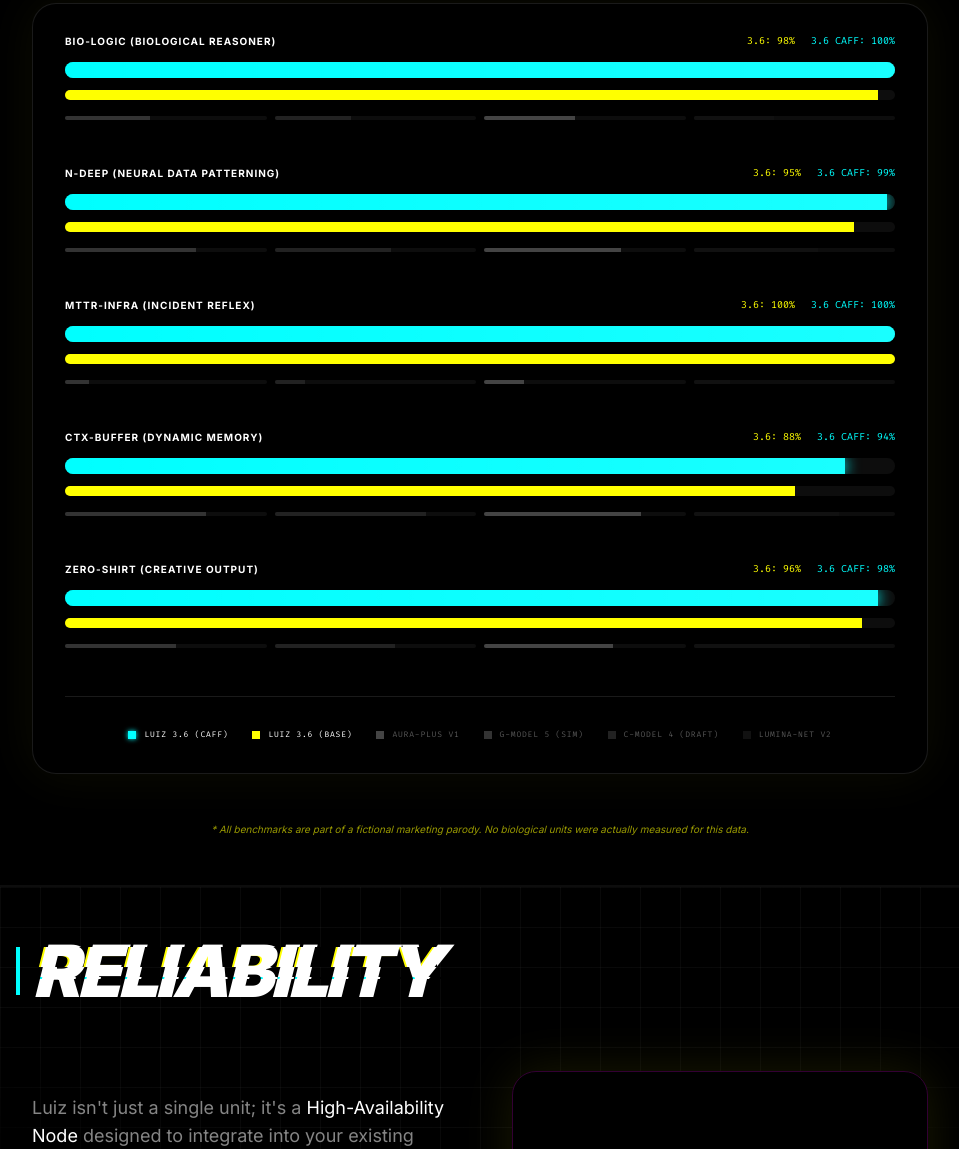
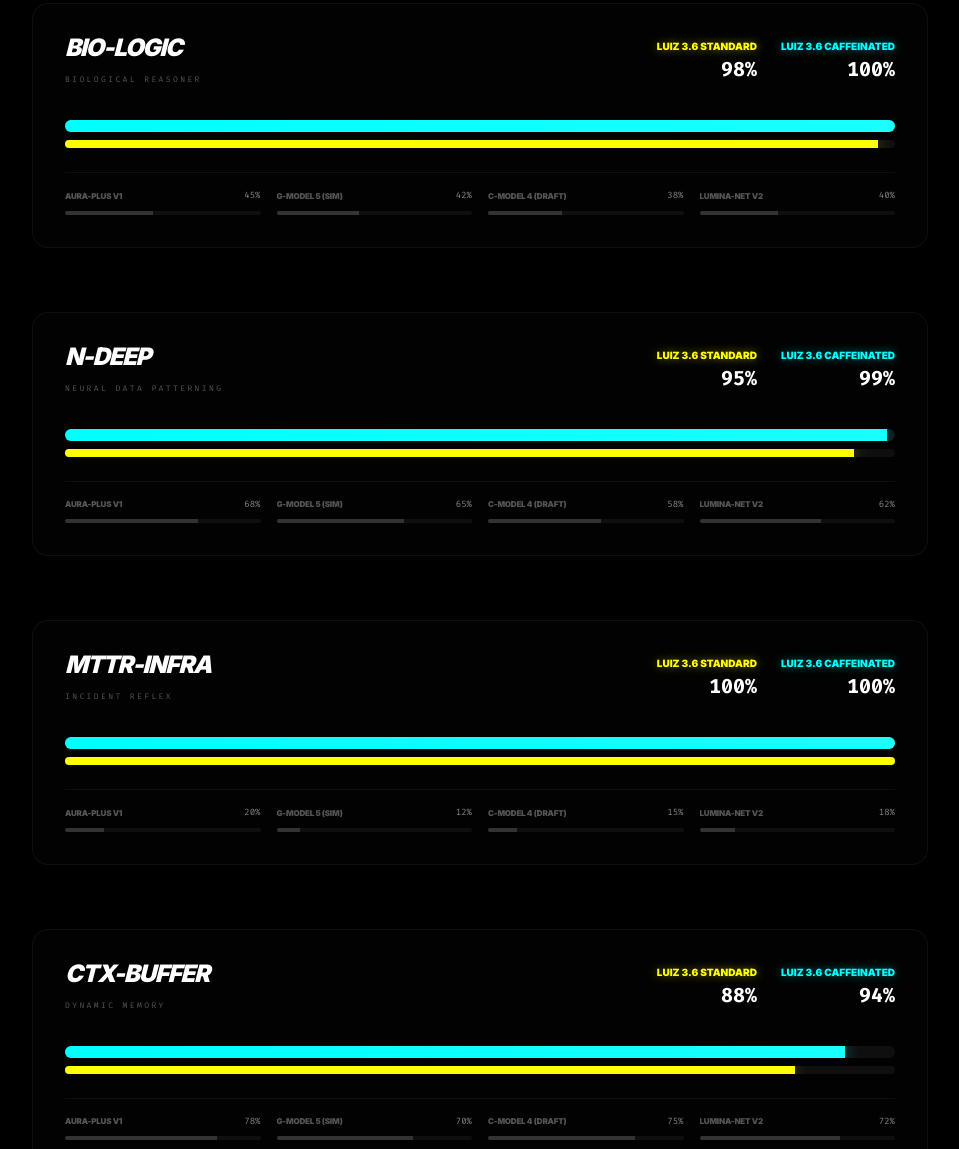
Before and after one commit to jae-labs/pages, an Astro site: page / in a window 1280 px wide. Shown: the part 1746-2895 px from the top of the page, without its empty margins (160-1119 px from the left). Built offline with nearby package versions, Linux system fonts and the light colour scheme; Astro itself is replaced by a stand-in of ours.

Commit message:
fix: refactor benchmark visualization with structured grid and clear data hierarchy

```diff
--- a/src/components/landing/Benchmarks.astro
+++ b/src/components/landing/Benchmarks.astro
@@ -1,60 +1,66 @@
 ---
 const benchmarks = [
   {
-    metric: "BIO-LOGIC (Biological Reasoner)",
+    metric: "BIO-LOGIC",
+    desc: "Biological Reasoner",
     luiz: 98,
     luiz_caff: 100,
-    g5: 42,
-    c4: 38,
-    oplus: 45,
-    snet: 40
+    competitors: [
+      { name: "Aura-Plus v1", val: 45 },
+      { name: "G-Model 5 (Sim)", val: 42 },
+      { name: "C-Model 4 (Draft)", val: 38 },
+      { name: "Lumina-Net v2", val: 40 }
+    ]
   },
   {
-    metric: "N-DEEP (Neural Data Patterning)",
+    metric: "N-DEEP",
+    desc: "Neural Data Patterning",
     luiz: 95,
     luiz_caff: 99,
-    g5: 65,
-    c4: 58,
-    oplus: 68,
-    snet: 62
+    competitors: [
+      { name: "Aura-Plus v1", val: 68 },
+      { name: "G-Model 5 (Sim)", val: 65 },
+      { name: "C-Model 4 (Draft)", val: 58 },
+      { name: "Lumina-Net v2", val: 62 }
+    ]
   },
   {
-    metric: "MTTR-INFRA (Incident Reflex)",
+    metric: "MTTR-INFRA",
+    desc: "Incident Reflex",
     luiz: 100,
     luiz_caff: 100,
-    g5: 12,
-    c4: 15,
-    oplus: 20,
-    snet: 18
+    competitors: [
+      { name: "Aura-Plus v1", val: 20 },
+      { name: "G-Model 5 (Sim)", val: 12 },
+      { name: "C-Model 4 (Draft)", val: 15 },
+      { name: "Lumina-Net v2", val: 18 }
+    ]
   },
   {
-    metric: "CTX-BUFFER (Dynamic Memory)",
+    metric: "CTX-BUFFER",
+    desc: "Dynamic Memory",
     luiz: 88,
     luiz_caff: 94,
-    g5: 70,
-    c4: 75,
-    oplus: 78,
-    snet: 72
+    competitors: [
+      { name: "Aura-Plus v1", val: 78 },
+      { name: "G-Model 5 (Sim)", val: 70 },
+      { name: "C-Model 4 (Draft)", val: 75 },
+      { name: "Lumina-Net v2", val: 72 }
+    ]
   },
   {
-    metric: "ZERO-SHIRT (Creative Output)",
+    metric: "ZERO-SHIRT",
+    desc: "Creative Output",
     luiz: 96,
     luiz_caff: 98,
-    g5: 55,
-    c4: 60,
-    oplus: 64,
-    snet: 58
+    competitors: [
+      { name: "Aura-Plus v1", val: 64 },
+      { name: "G-Model 5 (Sim)", val: 55 },
+      { name: "C-Model 4 (Draft)", val: 60 },
+      { name: "Lumina-Net v2", val: 58 }
+    ]
   }
 ];
-
-const colors = {
-  luiz: "bg-[#ffff00]",
-  luiz_caff: "bg-[#00ffff]",
-  g5: "bg-[#333333]",
-  c4: "bg-[#222222]",
-  oplus: "bg-[#444444]",
-  snet: "bg-[#111111]"
-};
 ---
 
 <section id="benchmarks" class="py-12 px-6 relative border-y border-white/5 bg-black">
@@ -64,85 +70,68 @@ const colors = {
       <h3 class="text-4xl md:text-7xl font-black text-white italic uppercase tracking-tighter glitch" data-text="BENCHMARKS">BENCHMARKS</h3>
     </div>
 
-    <div class="space-y-12 bg-black border border-white/10 rounded-3xl p-8 shadow-[0_0_50px_rgba(255,255,0,0.05)]">
+    <div class="space-y-16">
       {benchmarks.map((b) => (
-        <div class="group">
-          <div class="flex justify-between items-end mb-4">
-            <h4 class="text-white font-bold text-[10px] uppercase tracking-widest leading-none">{b.metric}</h4>
-            <div class="flex gap-4 text-[10px] font-fira uppercase leading-none">
-              <span class="text-[#ffff00]">3.6: {b.luiz}%</span>
-              <span class="text-[#00ffff]">3.6 Caff: {b.luiz_caff}%</span>
+        <div class="group border border-white/5 bg-[#050505]/40 backdrop-blur-sm p-8 rounded-2xl overflow-hidden relative">
+          <div class="hud-corner-tl !w-2 !h-2"></div>
+          <div class="hud-corner-br !w-2 !h-2"></div>
+
+          <div class="flex flex-col md:flex-row md:items-center justify-between gap-4 mb-8">
+            <div>
+              <h4 class="text-2xl font-black text-white italic tracking-tighter uppercase leading-none mb-1">{b.metric}</h4>
+              <span class="text-[8px] font-fira text-[#555] uppercase tracking-[0.3em]">{b.desc}</span>
+            </div>
+            <div class="flex gap-6 text-[10px] font-black uppercase">
+               <div class="flex flex-col items-end">
+                  <span class="text-neon-yellow leading-none mb-1">Luiz 3.6 Standard</span>
+                  <span class="text-white text-xl font-fira">{b.luiz}%</span>
+               </div>
+               <div class="flex flex-col items-end">
+                  <span class="text-neon-cyan leading-none mb-1">Luiz 3.6 Caffeinated</span>
+                  <span class="text-white text-xl font-fira">{b.luiz_caff}%</span>
+               </div>
             </div>
           </div>
 
-          <div class="space-y-3">
-            {/* Luiz 3.6 Caffeinated - The Overclocker */}
-            <div class="relative h-4 bg-white/5 rounded-full overflow-hidden">
+          <div class="space-y-6">
+            {/* Main Bars */}
+            <div class="space-y-2">
+               <div class="h-3 bg-white/5 rounded-full overflow-hidden relative group/bar">
                   <div
-                class="absolute inset-y-0 left-0 bg-[#00ffff] shadow-[0_0_15px_#00ffff] transition-all duration-1000 ease-out group-hover:scale-x-105 origin-left"
+                    class="absolute inset-y-0 left-0 bg-neon-cyan shadow-[0_0_15px_rgba(0,255,255,0.5)] transition-all duration-1000 ease-out origin-left group-hover/bar:brightness-125"
                     style={{ width: `${b.luiz_caff}%` }}
                   >
                     <div class="absolute inset-0 bg-gradient-to-r from-transparent to-white/20 animate-pulse"></div>
                   </div>
                </div>
-
-            {/* Luiz 3.6 - Standard */}
-            <div class="relative h-2.5 bg-white/5 rounded-full overflow-hidden">
+               <div class="h-2 bg-white/5 rounded-full overflow-hidden relative">
                   <div
-                class="absolute inset-y-0 left-0 bg-[#ffff00] transition-all duration-1000 delay-100 ease-out"
+                    class="absolute inset-y-0 left-0 bg-neon-yellow shadow-[0_0_10px_rgba(255,255,0,0.3)] transition-all duration-1000 delay-100 ease-out origin-left"
                     style={{ width: `${b.luiz}%` }}
                   ></div>
                </div>
+            </div>
 
-            {/* Competitors */}
-            <div class="flex gap-2 pt-1">
-               <div class="flex-1 h-1 bg-white/5 rounded-full overflow-hidden">
-                 <div class="h-full bg-[#333333]" style={{ width: `${b.g5}%` }}></div>
+            {/* Competitor Grid */}
+            <div class="grid grid-cols-2 md:grid-cols-4 gap-4 pt-4 border-t border-white/5">
+               {b.competitors.map((comp) => (
+                 <div>
+                    <div class="flex justify-between items-center mb-2">
+                       <span class="text-[8px] text-[#555] font-black uppercase tracking-tight truncate mr-2">{comp.name}</span>
+                       <span class="text-[9px] text-[#858585] font-fira">{comp.val}%</span>
                     </div>
-               <div class="flex-1 h-1 bg-white/5 rounded-full overflow-hidden">
-                 <div class="h-full bg-[#222222]" style={{ width: `${b.c4}%` }}></div>
+                    <div class="h-1 bg-white/5 rounded-full overflow-hidden">
+                       <div class="h-full bg-[#333] transition-all duration-1000 delay-300" style={{ width: `${comp.val}%` }}></div>
                     </div>
-               <div class="flex-1 h-1 bg-white/5 rounded-full overflow-hidden">
-                 <div class="h-full bg-[#444444]" style={{ width: `${b.oplus}%` }}></div>
                  </div>
-               <div class="flex-1 h-1 bg-white/5 rounded-full overflow-hidden">
-                 <div class="h-full bg-[#111111]" style={{ width: `${b.snet}%` }}></div>
-               </div>
+               ))}
             </div>
           </div>
         </div>
       ))}
-
-      {/* Legend */}
-      <div class="pt-8 border-t border-white/10 flex flex-wrap justify-center gap-6 text-[8px] font-fira uppercase tracking-widest">
-        <div class="flex items-center gap-2">
-          <div class="w-2 h-2 bg-[#00ffff] shadow-[0_0_5px_#00ffff]"></div>
-          <span class="text-white">Luiz 3.6 (Caff)</span>
-        </div>
-        <div class="flex items-center gap-2">
-          <div class="w-2 h-2 bg-[#ffff00]"></div>
-          <span class="text-white">Luiz 3.6 (Base)</span>
-        </div>
-        <div class="flex items-center gap-2">
-          <div class="w-2 h-2 bg-[#444]"></div>
-          <span class="text-[#555]">Aura-Plus v1</span>
-        </div>
-        <div class="flex items-center gap-2">
-          <div class="w-2 h-2 bg-[#333]"></div>
-          <span class="text-[#555]">G-Model 5 (Sim)</span>
-        </div>
-        <div class="flex items-center gap-2">
-          <div class="w-2 h-2 bg-[#222]"></div>
-          <span class="text-[#555]">C-Model 4 (Draft)</span>
-        </div>
-        <div class="flex items-center gap-2">
-          <div class="w-2 h-2 bg-[#111]"></div>
-          <span class="text-[#555]">Lumina-Net v2</span>
-        </div>
-      </div>
     </div>
 
-    <div class="mt-12 text-center text-[#ffff00]/60 text-[10px] italic">
+    <div class="mt-12 text-center text-neon-yellow/40 text-[10px] italic">
       * All benchmarks are part of a fictional marketing parody. No biological units were actually measured for this data.
     </div>
   </div>
```
Lines whose indentation alone changed are shown as unchanged.
